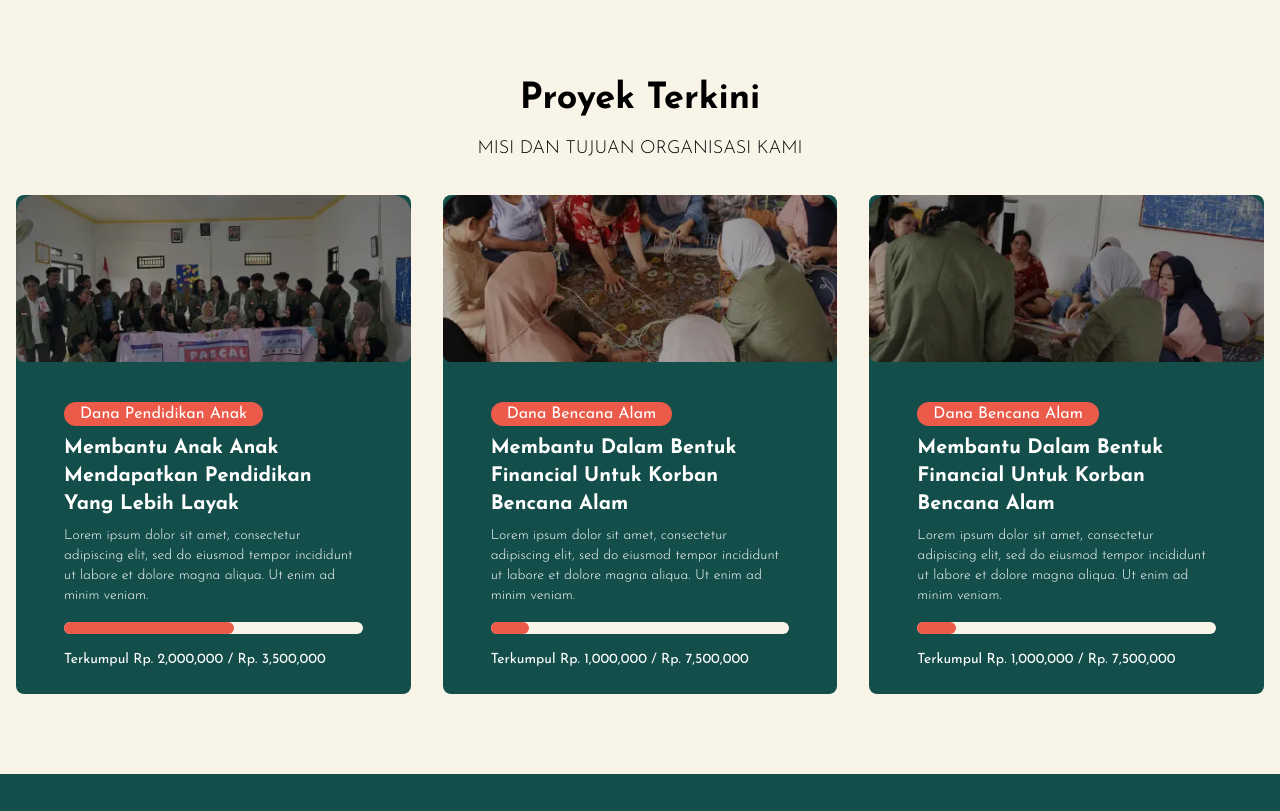
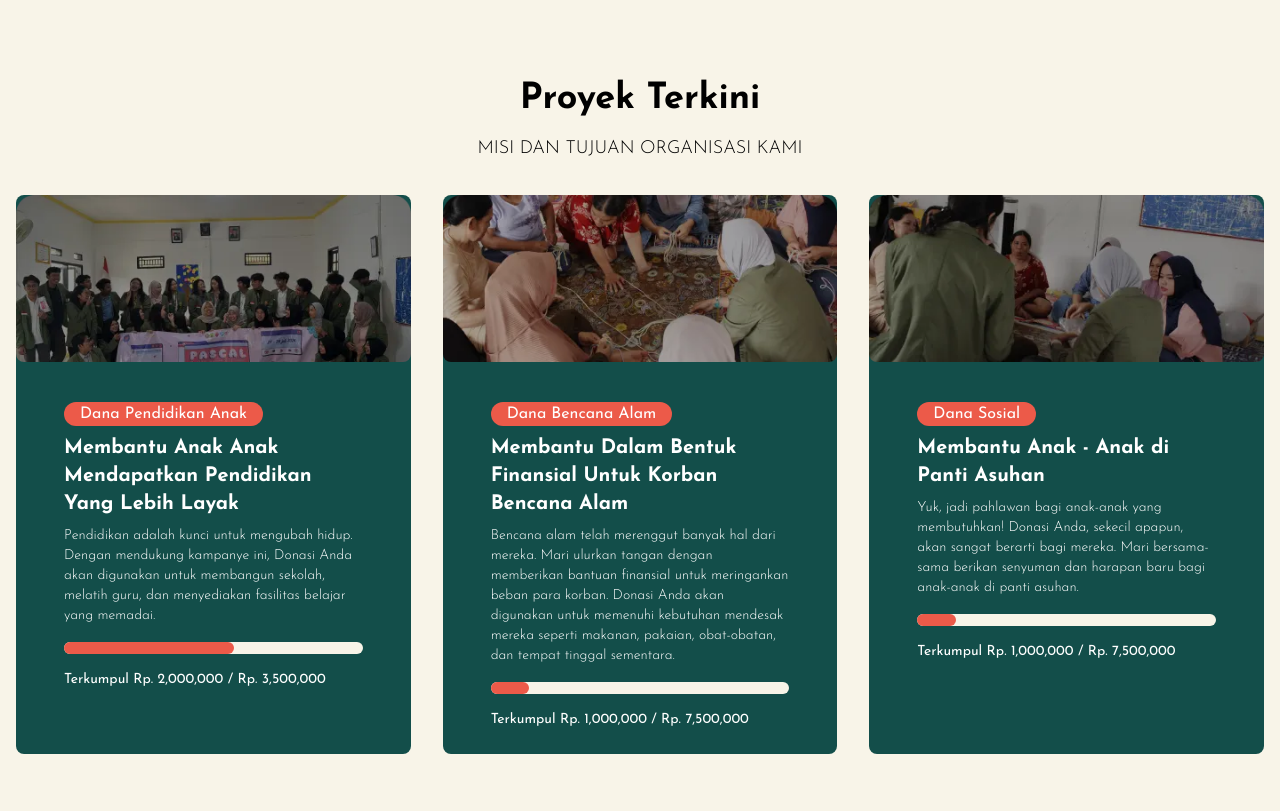
Before and after one commit to idfp/KampusPeduliUPNVJ, a PHP site: page / in a window 1280 px wide. Shown: the part 1340-2151 px from the top of the page. Run offline with PHP 8.4, Linux system fonts and the light colour scheme; some libraries are stand-ins or nearby versions.

Commit message:
lu cek sendiri

```diff
--- a/index.php
+++ b/index.php
@@ -156,10 +156,9 @@
                             Lebih Layak
                         </h3>
                         <p class="text-sm mb-4 text-left font-light">
-                            Lorem ipsum dolor sit amet, consectetur
-                            adipiscing elit, sed do eiusmod tempor
-                            incididunt ut labore et dolore magna aliqua. Ut
-                            enim ad minim veniam.
+                        Pendidikan adalah kunci untuk mengubah hidup. Dengan mendukung kampanye ini,
+                        Donasi Anda akan digunakan untuk membangun sekolah,
+                        melatih guru, dan menyediakan fasilitas belajar yang memadai.
                         </p>
                         <div class="bg-[#F8F4E8] h-3 w-full rounded-full mb-4">
                             <div class="bg-[#EC5A49] h-3 w-[57%] rounded-full"></div>
@@ -175,14 +174,14 @@
                     <div class="p-6 px-12 flex flex-col">
                         <span class="bg-[#EC5A49] px-4 rounded-full mr-auto">Dana Bencana Alam</span>
                         <h3 class="text-xl font-bold my-2 text-left">
-                            Membantu Dalam Bentuk Financial Untuk Korban
+                            Membantu Dalam Bentuk Finansial Untuk Korban
                             Bencana Alam
                         </h3>
                         <p class="text-sm mb-4 text-left font-light">
-                            Lorem ipsum dolor sit amet, consectetur
-                            adipiscing elit, sed do eiusmod tempor
-                            incididunt ut labore et dolore magna aliqua. Ut
-                            enim ad minim veniam.
+                        Bencana alam telah merenggut banyak hal dari mereka.
+                        Mari ulurkan tangan dengan memberikan bantuan finansial untuk meringankan beban para korban.
+                        Donasi Anda akan digunakan untuk memenuhi kebutuhan mendesak mereka seperti makanan, pakaian,
+                        obat-obatan, dan tempat tinggal sementara.
                         </p>
                         <div class="bg-[#F8F4E8] h-3 w-full rounded-full mb-4">
                             <div class="bg-[#EC5A49] h-3 w-[13%] rounded-full"></div>
@@ -196,16 +195,14 @@
                     <img alt="Project image 1" class="mb-4 rounded-lg w-full max-h-64 object-cover"
                         src="/project3.webp" />
                     <div class="p-6 px-12 flex flex-col">
-                        <span class="bg-[#EC5A49] px-4 rounded-full mr-auto">Dana Bencana Alam</span>
+                        <span class="bg-[#EC5A49] px-4 rounded-full mr-auto">Dana Sosial</span>
                         <h3 class="text-xl font-bold my-2 text-left">
-                            Membantu Dalam Bentuk Financial Untuk Korban
-                            Bencana Alam
+                            Membantu Anak - Anak di Panti Asuhan
                         </h3>
                         <p class="text-sm mb-4 text-left font-light">
-                            Lorem ipsum dolor sit amet, consectetur
-                            adipiscing elit, sed do eiusmod tempor
-                            incididunt ut labore et dolore magna aliqua. Ut
-                            enim ad minim veniam.
+                        Yuk, jadi pahlawan bagi anak-anak yang membutuhkan! Donasi Anda,
+                        sekecil apapun, akan sangat berarti bagi mereka.
+                        Mari bersama-sama berikan senyuman dan harapan baru bagi anak-anak di panti asuhan.
                         </p>
                         <div class="bg-[#F8F4E8] h-3 w-full rounded-full mb-4">
                             <div class="bg-[#EC5A49] h-3 w-[13%] rounded-full"></div>
```
